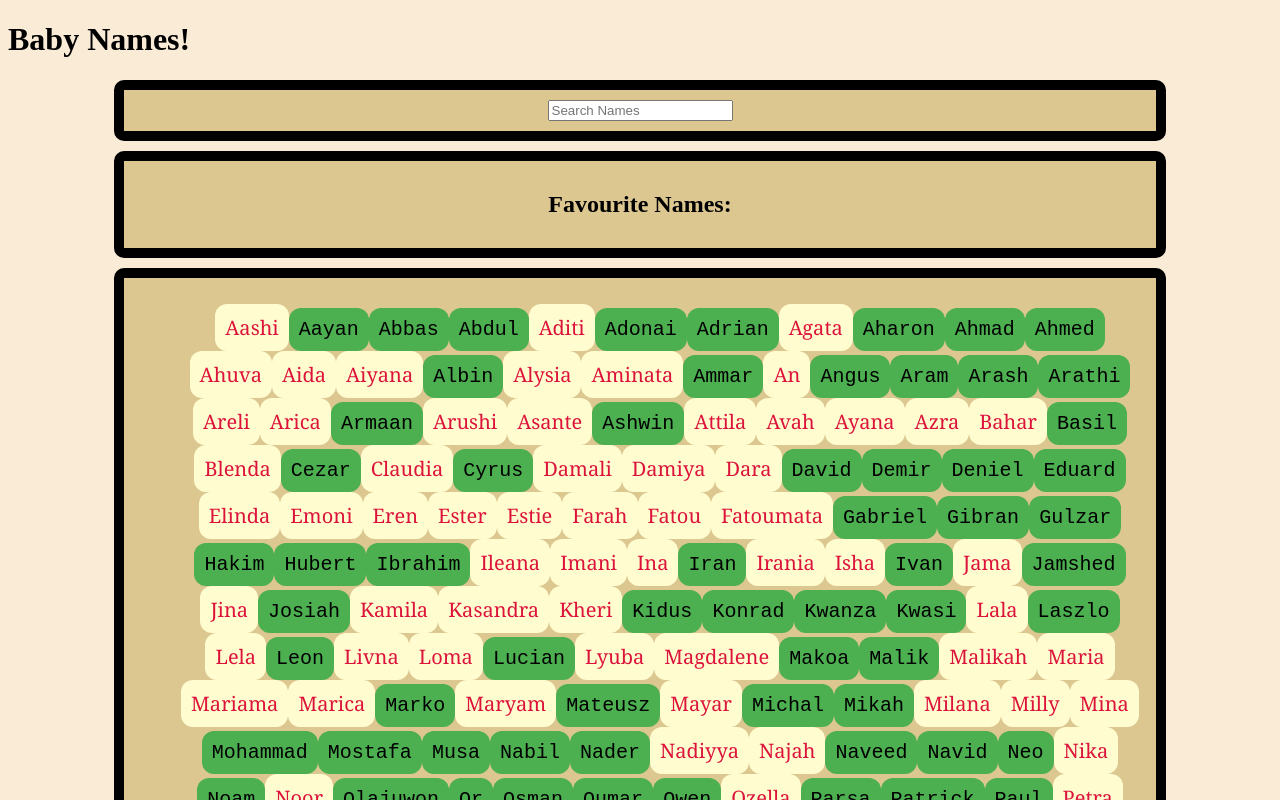
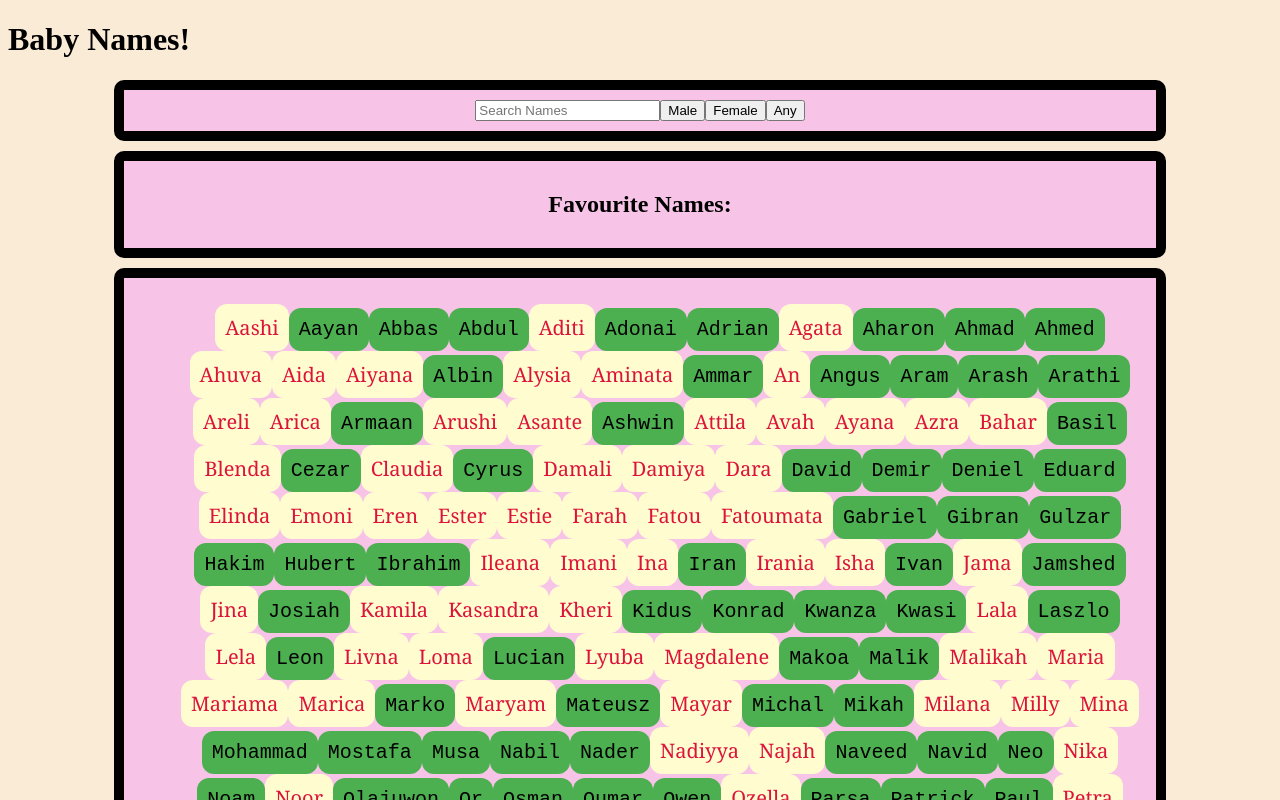
Before and after one commit to owen-dearman/baby-names-react, a React (Create React App) app: page / in a window 1280 px wide. Shown: the top 800 px of the page. Built offline with nearby package versions, Linux system fonts and the light colour scheme.

Commit message:
gender filter

```diff
--- a/public/css/style.css
+++ b/public/css/style.css
@@ -25,7 +25,7 @@
     border: 10px solid #000000;
     width:80%;
     height: auto;
-    background-color: rgba(209, 184, 116, 0.7);;
+    background-color: rgba(247, 178, 237, 0.7);;
     border-radius: 10px;
     text-align: center;
     margin: 10px auto;
--- a/src/components/MainContent.tsx
+++ b/src/components/MainContent.tsx
@@ -10,9 +10,27 @@ interface namesInterface {
 export function MainContent(): JSX.Element {
   //Sort the names in alphabetical order
   const sortedNameData = nameData.sort((a, b) => a.name.localeCompare(b.name));
-  //useState functions
+  const maleNamesOnly = sortedNameData.filter((x) => x.sex === "m")
+  const femaleNamesOnly = sortedNameData.filter((x) => x.sex === "f")
+     //useState functions
   const [fav, setFav] = useState<namesInterface[]>([]);
   const [names, setNames] = useState<namesInterface[]>(sortedNameData);
+  const [filterNames, setFilterNames] = useState<namesInterface[]>(sortedNameData)
+
+  const maleFilter = () => {
+    setNames(maleNamesOnly)
+    setFilterNames(maleNamesOnly)
+  }
+
+  const femaleFilter = () => {
+    setNames(femaleNamesOnly)
+    setFilterNames(femaleNamesOnly)
+  }
+
+  const allFilter = () => {
+    setNames(sortedNameData)
+    setFilterNames(sortedNameData)
+  }
 
   return (
     <>
@@ -21,15 +39,22 @@ export function MainContent(): JSX.Element {
           placeholder="Search Names"
           onChange={(e) =>
             setNames(
-              sortedNameData.filter(
+              //filter the names to those that match the input
+               filterNames.filter(
                 (individualName) =>
                   individualName.name
                     .toLowerCase()
+                    //if text matches input then gives index of 0
                     .indexOf(e.target.value.toLowerCase()) === 0
               )
+
             )
           }
+
         />
+        <button onClick={maleFilter}>Male</button>
+        <button onClick={femaleFilter}>Female</button>
+        <button onClick={allFilter}>Any</button>
       </div>
       <div className="buttonBlock">
         <h2>Favourite Names: </h2>
@@ -38,6 +63,7 @@ export function MainContent(): JSX.Element {
             className={names.sex}
             key={names.id}
             onClick={() => {
+              // removes names from favourites array when clicked
               setFav(fav.filter((readNamesAgain) => readNamesAgain !== names));
             }}
           >
@@ -48,6 +74,7 @@ export function MainContent(): JSX.Element {
       <div className="buttonBlock">
         <ul>
           {names
+          //only show names not in the favourite section
             .filter((names) => !fav.includes(names))
             .map((names) => (
               <li
@@ -67,6 +94,5 @@ export function MainContent(): JSX.Element {
 }
 
 /*
-Make a search bar
 Make buttons for gender
 */
--- a/src/utils/ButtonBuilder.tsx
+++ b/src/utils/ButtonBuilder.tsx
@@ -23,8 +23,7 @@ const ButtonBuilder = (
 ): JSX.Element => {
   return props.sex === "f" ? (
     <li onClick={onClick} className="GirlName" key={props.id}>
-      {" "}
-      {props.name}{" "}
+      {props.name}
     </li>
   ) : (
     <li onClick={onClick} className="BoyName" key={props.id}>
```
